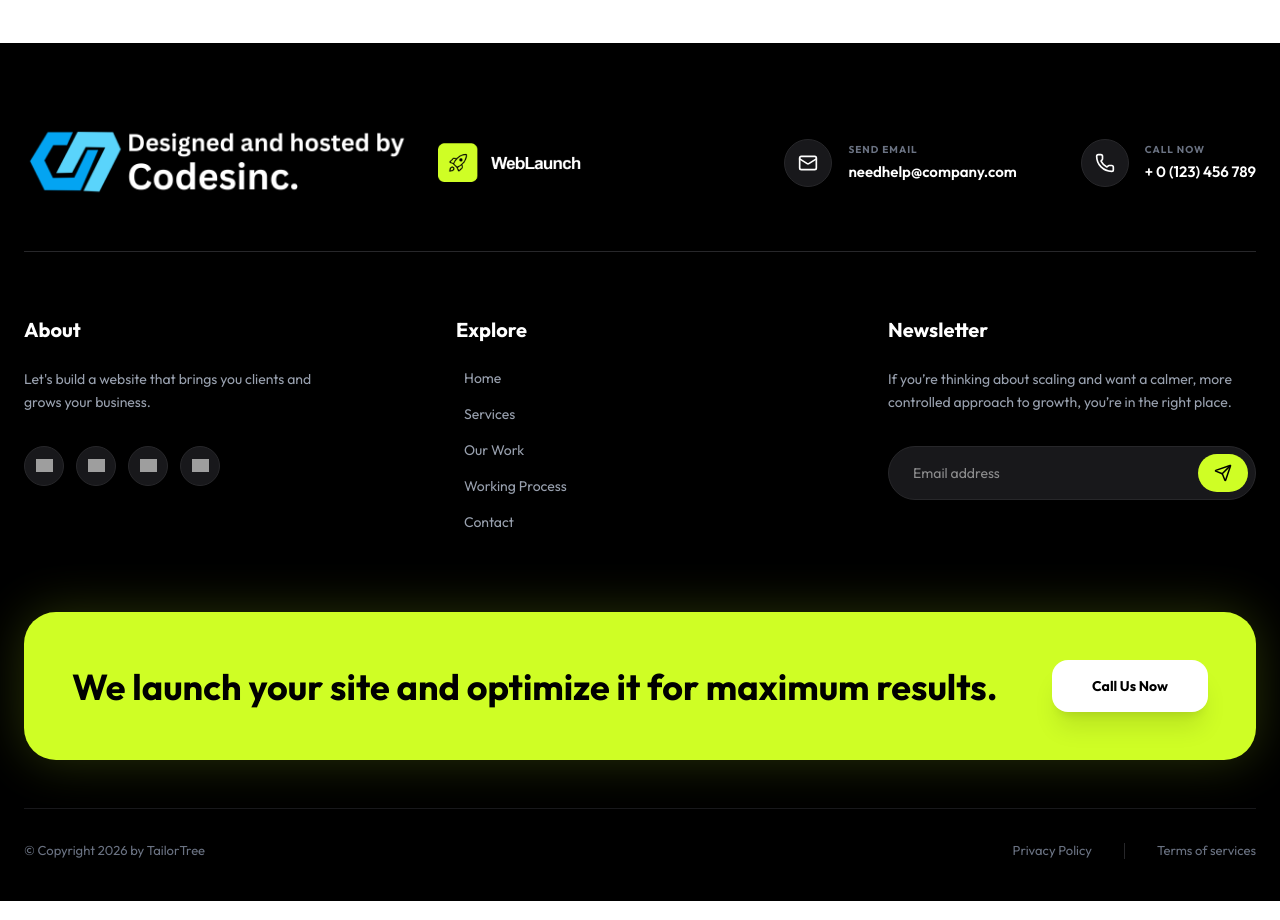
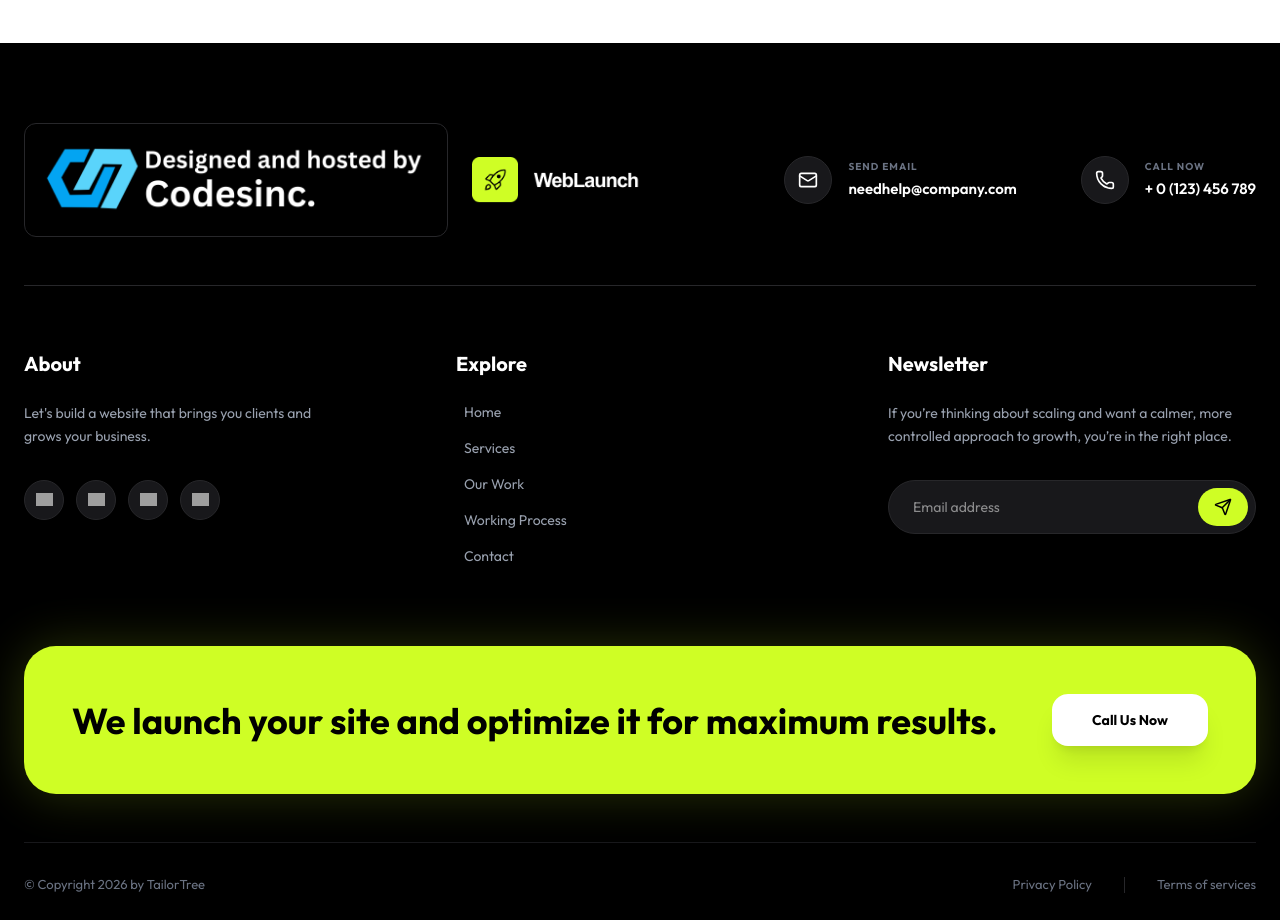
Before and after one commit to chzeeshan231/web-launch-, a React (Vite) app: page / in a window 1280 px wide. Shown: the part 7180-8100 px from the top of the page. Built offline with nearby package versions, Linux system fonts and the light colour scheme; grey boxes are pictures that could not be loaded; a web font is replaced by a local one.

Commit message:
Add black background styling to branding logo in footer

```diff
--- a/src/Components/Footer.jsx
+++ b/src/Components/Footer.jsx
@@ -37,8 +37,10 @@ const Footer = () => {
         <div className="flex flex-col lg:flex-row lg:items-center justify-between gap-10 mb-12">
           {/* Logo Section */}
           <div className="flex items-center gap-6">
-            <img src={brandLogo} alt="Brand Logo" className="h-20 w-auto" />
-            <img src={logo} alt="WebLaunch" className="h-12 w-auto" />
+            <div className="bg-black p-4 rounded-xl border border-zinc-800">
+              <img src={brandLogo} alt="Brand Logo" className="h-20 w-auto" />
+            </div>
+            <img src={logo} alt="WebLaunch" className="h-14 w-auto" />
           </div>
 
           {/* Contact Info */}
```
